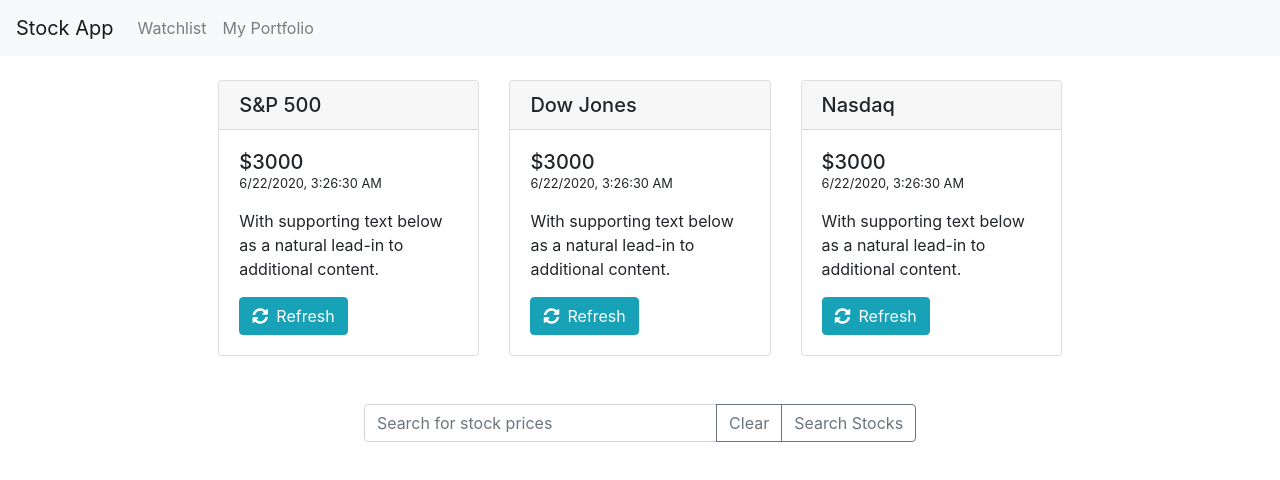
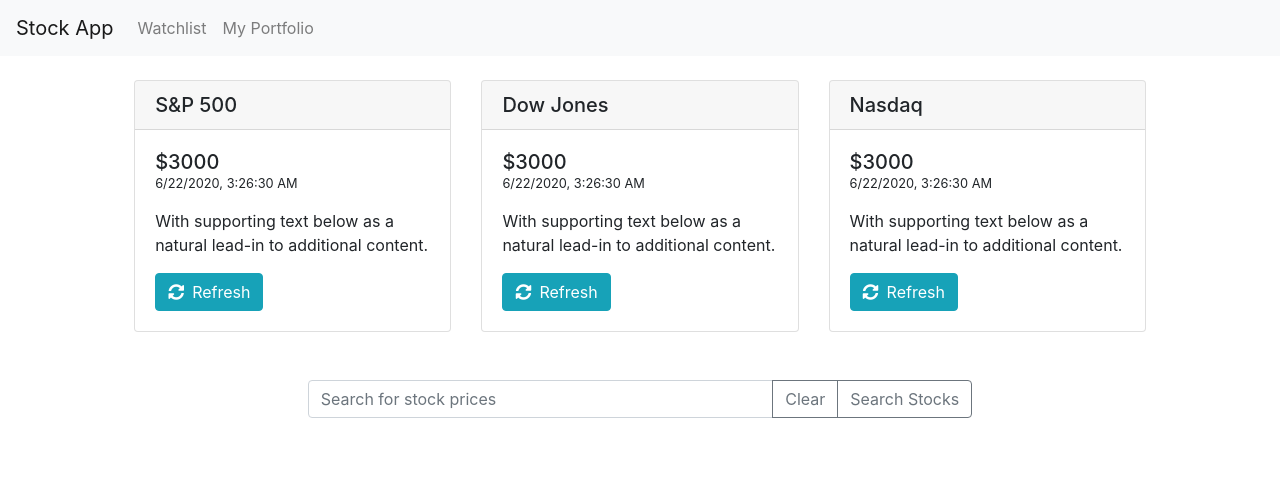
Before and after one commit to uxhawk/stock-viewer, a React (Create React App) app: page / in a window 1280 px wide. Shown: the top 480 px of the page. Built offline with nearby package versions, Linux system fonts and the light colour scheme; no server answers.

Commit message:
added container fluid to app wrapper

```diff
--- a/src/App.js
+++ b/src/App.js
@@ -9,8 +9,8 @@
     <div>
       <StoreProvider>
         <Nav />
-          <div className="row">
-            <div className="col-md-8 offset-md-2 mt-4">
+          <div className="row container-fluid m-0">
+            <div className="col-md-10 offset-md-1 mt-4">
             <MarketOveriew />
             </div>
           </div>
```
